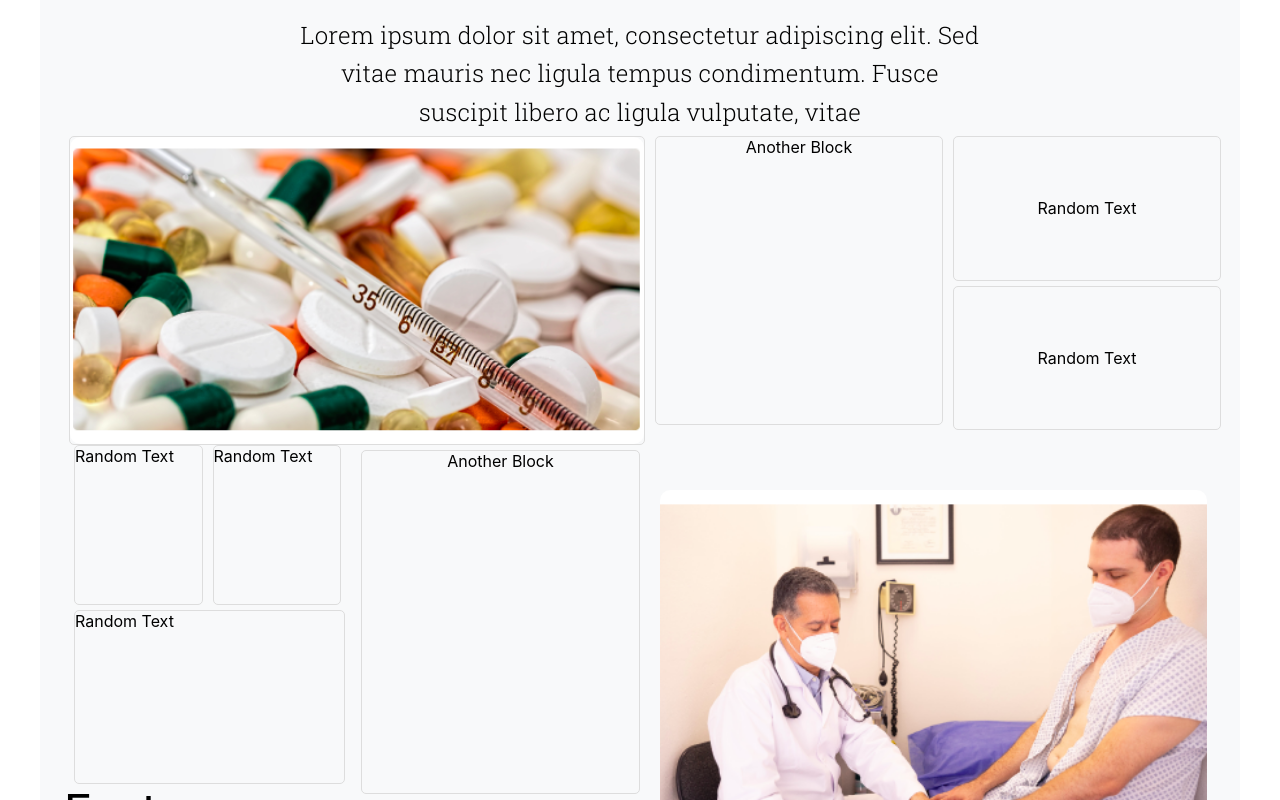
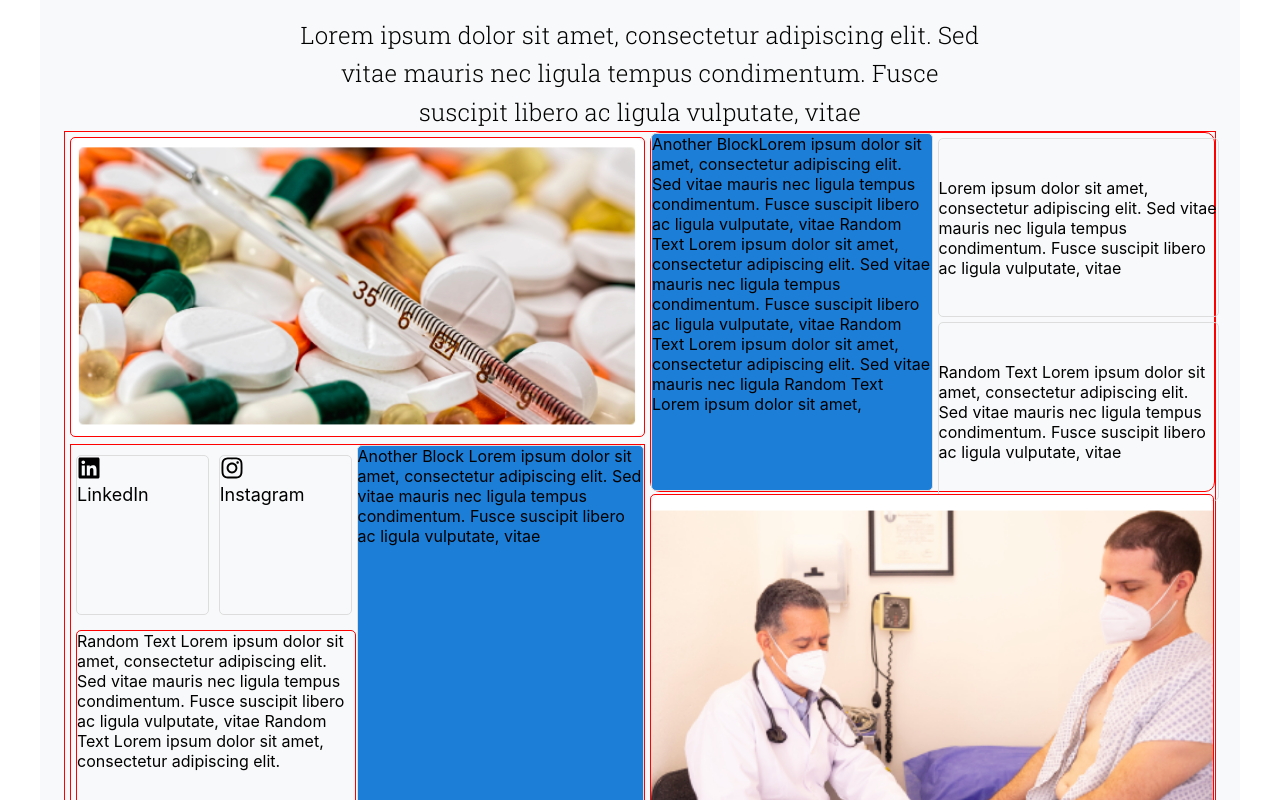
Before and after one commit to branewaveai/curaaid, a React (Create React App) app: page / in a window 1280 px wide. Shown: the part 240-1040 px from the top of the page. Built offline with nearby package versions, Linux system fonts and the light colour scheme.

Commit message:
home design fixes

```diff
--- a/src/components/homePage/topPage.js
+++ b/src/components/homePage/topPage.js
@@ -1,12 +1,26 @@
 import React from "react";
+import { FaInstagram, FaLinkedin } from "react-icons/fa";
 import styled from "styled-components";
+
 import CoverImage2 from "../../assets/icons/CoverImage2.png";
 import coverImage1 from "../../assets/icons/coverImage1.png";
 
+const IconLink = styled.a`
+  text-decoration: none;
+  color: inherit;
+`;
+
+const IconContainer = styled.div`
+  margin-right: 5px;
+`;
+
 const Wrapper = styled.div`
   display: grid;
+  border: 1px solid red;
   grid-template-columns: 1fr 1fr;
   max-width: 1200px;
+  height: 740px;
+  // position: relative;
   margin: 0;
   @media (max-width: 768px) {
     grid-template-columns: 1fr;
@@ -17,6 +31,7 @@ const Wrapper = styled.div`
 // `;
 
 const BlockContainer = styled.div`
+  border: 1px solid red;
   margin: 5px;
   display: flex;
   flex-direction: column;
@@ -28,17 +43,32 @@ const BlockContainer = styled.div`
     grid-template-columns: 1fr;
   }
 `;
+// const ImageBlock = styled(BlockContainer)`
+//   width: 100%;
+//   height: 40%px;
+//   display: flex;
+//   border: 1px solid #ddd;
+//   align-items: center;
+//   justify-content: center;
+//   margin-bottom: 0px;
+//   border-radius: 5px;
+//   // margin-right: 400px;
+//   @media (max-width: 768px) {
+//     grid-template-columns: 1fr;
+//   }
+// `;
 const ImageBlock = styled(BlockContainer)`
   width: 100%;
-  height: 50%px;
+  height: 300px;
   display: flex;
-  border: 1px solid #ddd;
+  // border: 1px solid #ddd;
+  border: 1px solid red;
   align-items: center;
   justify-content: center;
-  margin-bottom: 0px;
+  margin-right: 40px;
   border-radius: 5px;
-  // margin-right: 400px;
   @media (max-width: 768px) {
+    height: 200px;
     grid-template-columns: 1fr;
   }
 `;
@@ -58,13 +88,18 @@ const ImageContent = styled.img`
 // `;
 const FlexContainer = styled.div`
   display: flex;
+  border: 1px solid red;
   justify-content: normal;
-  height: 50%px;
+  height: 360px;
   border-radius: 10px;
-  margin-bottom: 20px;
+  margin-left: 10px;
+  // margin-bottom: 20px;
+  @media (max-width: 768px) {
+    height: 360px;
+  }
 `;
 
-const Block = styled(BlockContainer)`
+const Block = styled.div`
   border: 1px solid #ddd;
   width: 50%; /* Set the width to 50% */
   height: 100%;
@@ -73,7 +108,7 @@ const Block = styled(BlockContainer)`
   align-items: center;
   justify-content: normal;
   border-radius: 5px;
-  margin-left: 15px;
+  background-color: #1c7ed6;
 `;
 
 // const Block = styled(BlockContainer)`
@@ -97,6 +132,7 @@ const HalfBlock = styled(BlockContainer)`
   border: 1px solid #ddd;
   justify-content: center;
   border-radius: 5px;
+  margin-top: 10x;
 `;
 
 // const HalfBlock = styled(BlockContainer)`
@@ -109,16 +145,18 @@ const HalfBlock = styled(BlockContainer)`
 //   border-radius: 5px;
 // `;
 
-const ImageCover = styled(BlockContainer)`
-  width: 95%;
-  height: 100%;
-  display: flex;
+const ImageCover = styled.div`
+  width: 98%;
+  height: 98px%;
+  // display: flex;
   align-items: center;
   justify-content: center;
-  margin-left: 20px;
-  margin-top: 50px;
+  margin-left: 10px;
+  // margin-top: 10px;
+  border: 1px solid red;
   border-radius: 5px;
 `;
+
 // const Block1 = styled(BlockContainer)`
 //   border: 1px solid #ddd;
 //   width: 98%;
@@ -129,7 +167,7 @@ const ImageCover = styled(BlockContainer)`
 //   justify-content: normal;
 // `;
 const Block1 = styled(BlockContainer)`
-  border: 1px solid #ddd;
+  border: 1px solid red;
   width: 98%;
   height: 100%;
   border-radius: 5px;
@@ -154,29 +192,73 @@ const TopPage = () => {
       </ImageBlock>
 
       <FlexContainer>
-        <Block>Another Block</Block>
+        <Block>
+          Another BlockLorem ipsum dolor sit amet, consectetur adipiscing elit.
+          Sed vitae mauris nec ligula tempus condimentum. Fusce suscipit libero
+          ac ligula vulputate, vitae Random Text Lorem ipsum dolor sit amet,
+          consectetur adipiscing elit. Sed vitae mauris nec ligula tempus
+          condimentum. Fusce suscipit libero ac ligula vulputate, vitae Random
+          Text Lorem ipsum dolor sit amet, consectetur adipiscing elit. Sed
+          vitae mauris nec ligula Random Text Lorem ipsum dolor sit amet,{" "}
+        </Block>
         <div style={{ flex: 1 }}>
-          <HalfBlock>Random Text</HalfBlock>
-          <HalfBlock>Random Text</HalfBlock>
+          <HalfBlock>
+            Lorem ipsum dolor sit amet, consectetur adipiscing elit. Sed vitae
+            mauris nec ligula tempus condimentum. Fusce suscipit libero ac
+            ligula vulputate, vitae
+          </HalfBlock>
+          <HalfBlock>
+            Random Text Lorem ipsum dolor sit amet, consectetur adipiscing elit.
+            Sed vitae mauris nec ligula tempus condimentum. Fusce suscipit
+            libero ac ligula vulputate, vitae
+          </HalfBlock>
         </div>
       </FlexContainer>
       <BlockContainer
         style={{
-          display: "flex",
-          flexDirection: "column",
-          height: "100%",
-          width: "100%",
+          marginTop: "-50px",
+          height: "420px",
         }}
       >
-        <div style={{ display: "flex", flex: 1 }}>
+        <div style={{ display: "flex", flex: 1, height: "100px" }}>
           <div style={{ display: "flex", flexDirection: "column", flex: 1 }}>
-            <div style={{ display: "flex",flex:1, margin: "0px 0" ,height:"170px"}}>
-              <QuarterBlock>Random Text</QuarterBlock>
-              <QuarterBlock>Random Text</QuarterBlock>
+            <div
+              style={{
+                display: "flex",
+                flex: 1,
+                margin: "10px 0",
+                height: "170px",
+              }}
+            >
+              <QuarterBlock>
+                <IconLink href="https://www.linkedin.com">
+                  <IconContainer>
+                    <FaLinkedin size={24} />
+                  </IconContainer>
+                  LinkedIn
+                </IconLink>
+              </QuarterBlock>
+              <QuarterBlock>
+                <IconLink href="https://www.instagram.com">
+                  <IconContainer>
+                    <FaInstagram size={24} />
+                  </IconContainer>
+                  Instagram
+                </IconLink>
+              </QuarterBlock>
             </div>
-            <Block1>Random Text</Block1>
+            <Block1>
+              Random Text Lorem ipsum dolor sit amet, consectetur adipiscing
+              elit. Sed vitae mauris nec ligula tempus condimentum. Fusce
+              suscipit libero ac ligula vulputate, vitae Random Text Lorem ipsum
+              dolor sit amet, consectetur adipiscing elit.
+            </Block1>
           </div>
-          <Block style={{ flex: 1 }}>Another Block</Block>
+          <Block style={{ flex: 1 }}>
+            Another Block Lorem ipsum dolor sit amet, consectetur adipiscing
+            elit. Sed vitae mauris nec ligula tempus condimentum. Fusce suscipit
+            libero ac ligula vulputate, vitae
+          </Block>
         </div>
       </BlockContainer>
       <ImageCover>
```
